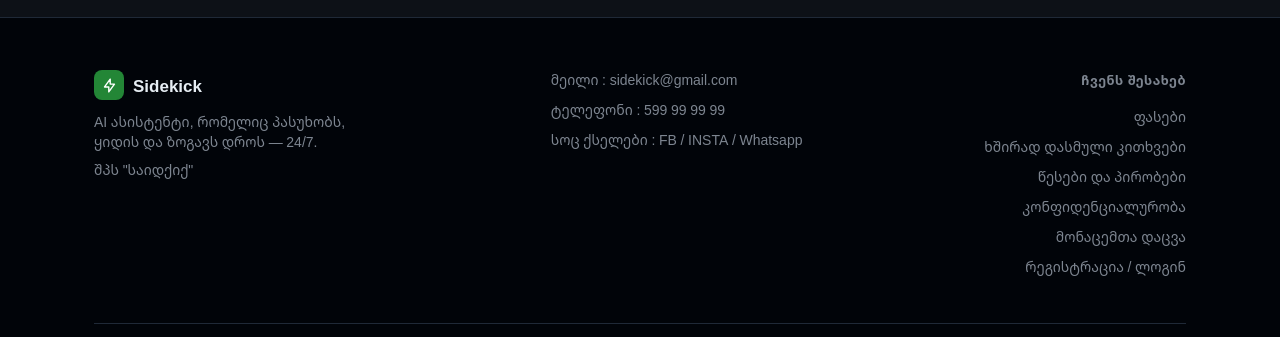
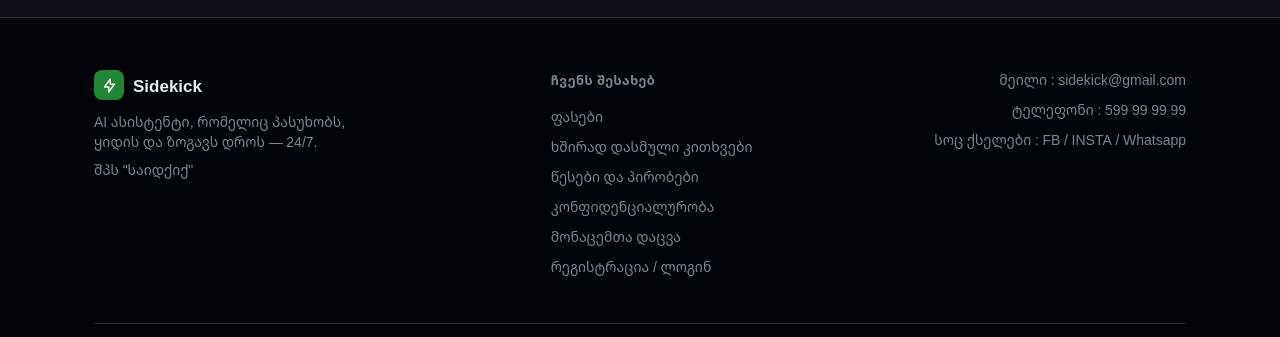
Before and after one commit to GogaDanelia06/SideKick, a Next.js app: page / in a window 1280 px wide. Shown: the part 1875-2212 px from the top of the page. Built offline with nearby package versions, Linux system fonts and the light colour scheme; no server answers; the database is empty.

Commit message:
change footer position

```diff
--- a/components/layout/Footer.tsx
+++ b/components/layout/Footer.tsx
@@ -1,10 +1,12 @@
 "use client";
 
 import Link from "next/link";
+
 import { Container } from "@/components/ui/Container";
 import { Logo } from "@/components/ui/Logo";
+
+import { track } from "@/lib/analytics/track";
 import { FOOTER } from "@/lib/content/footer";
-import { track } from "@/lib/analytics/track";
 import { useLanguage } from "@/lib/i18n/useLanguage";
 
 export function Footer() {
@@ -16,39 +18,54 @@ export function Footer() {
         <div className="mb-9 grid gap-10 md:grid-cols-[1.4fr_1fr_1fr]">
           <div>
             <Logo className="mb-3" />
-            <p className="max-w-[280px] text-sm text-muted">{t(FOOTER.tagline)}</p>
-            <p className="mt-2 text-sm text-muted">{t(FOOTER.company)}</p>
+
+            <p className="max-w-[280px] text-sm text-muted">
+              {t(FOOTER.tagline)}
+            </p>
+
+            <p className="mt-2 text-sm text-muted">
+              {t(FOOTER.company)}
+            </p>
           </div>
-          <div className="flex flex-col gap-2.5 text-sm text-muted">
-            {FOOTER.contact.map((c) => (
-              <a key={c.value} href={c.href} className="hover:text-ink">
-                {t(c.label)} : {c.value}
-              </a>
-            ))}
-          </div>
-          <div className="md:text-right">
+
+          <div>
             <h4 className="mb-4 text-[13px] font-semibold uppercase tracking-[0.04em] text-muted">
               {t(FOOTER.linksHeading)}
             </h4>
-            {FOOTER.links.map((l) => (
+
+            {FOOTER.links.map((link) => (
               <Link
-                key={l.href + t(l.label)}
-                href={l.href}
+                key={link.href + t(link.label)}
+                href={link.href}
                 onClick={() =>
                   track("footer_link_click", {
-                    // The Georgian label, so the report reads the same as the site.
-                    link_name: l.label.ka,
-                    link_url: l.href,
-                    link_type: l.href.startsWith("http") ? "external" : "internal",
+                    link_name: link.label.ka,
+                    link_url: link.href,
+                    link_type: link.href.startsWith("http")
+                      ? "external"
+                      : "internal",
                   })
                 }
                 className="mb-2.5 block text-sm text-muted hover:text-ink"
               >
-                {t(l.label)}
+                {t(link.label)}
               </Link>
             ))}
           </div>
+
+          <div className="flex flex-col gap-2.5 text-sm text-muted md:items-end md:text-right">
+            {FOOTER.contact.map((contact) => (
+              <a
+                key={contact.value}
+                href={contact.href}
+                className="hover:text-ink"
+              >
+                {t(contact.label)} : {contact.value}
+              </a>
+            ))}
+          </div>
         </div>
+
         <div className="border-t border-border pt-[22px] text-center text-[13px] text-muted">
           {t(FOOTER.copyright)}
         </div>
```
